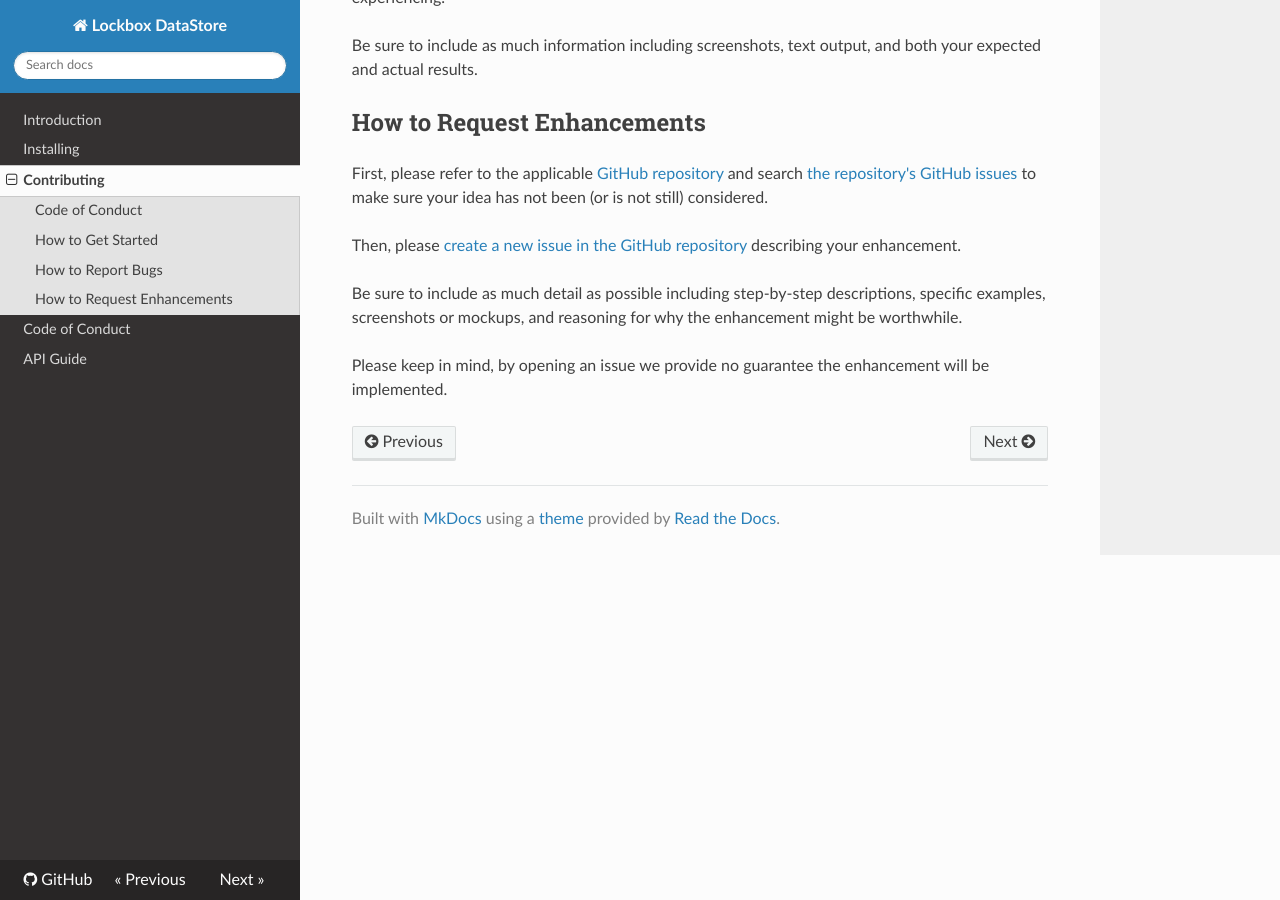
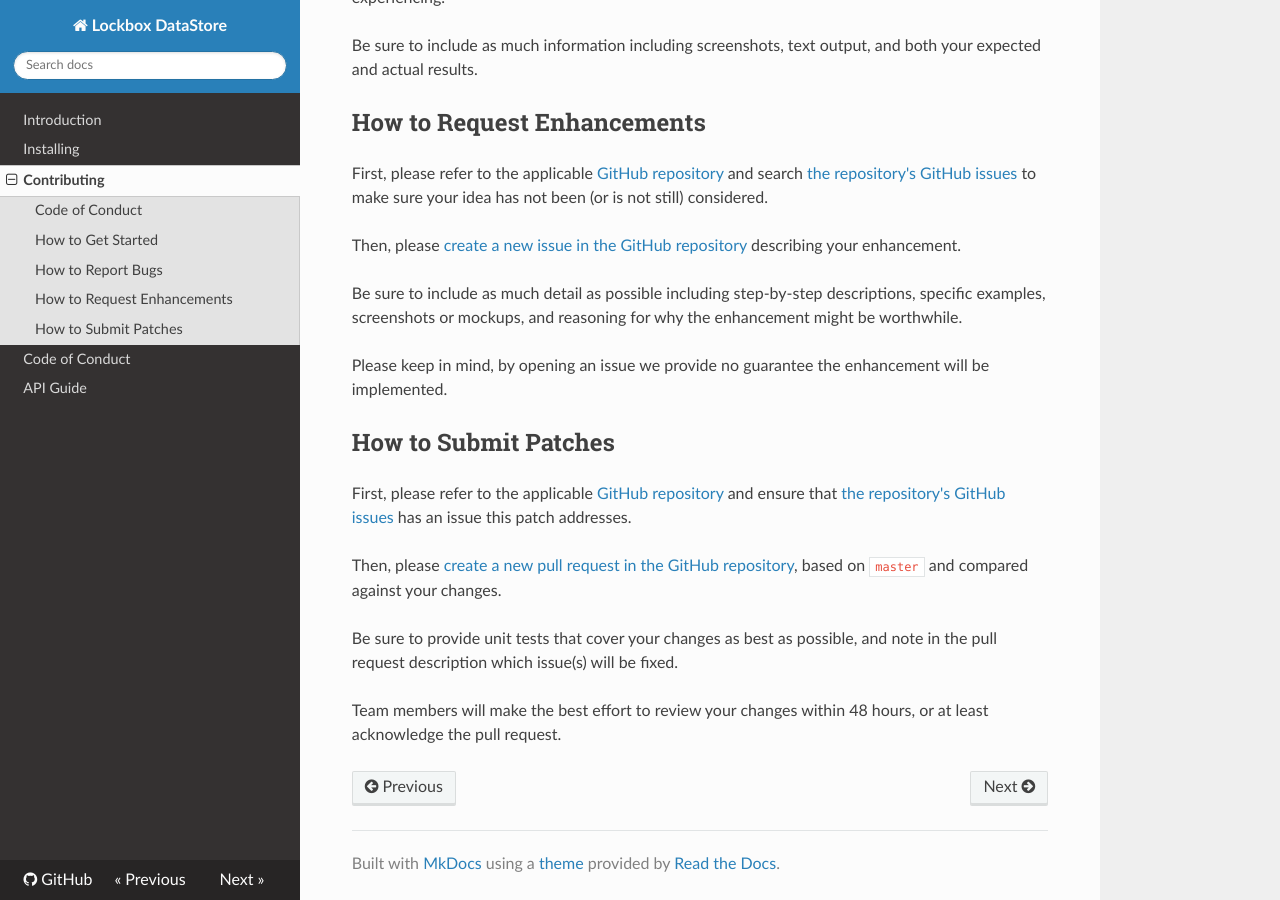
Before and after one commit to mozilla-lockwise/lockbox-datastore, an MkDocs documentation site: the page built from docs/contributing.md, in a window 1280 px wide and 900 px high, scrolled down 582 px. Built offline with MkDocs 1.6.1, drawn with Linux system fonts in a browser that asks for light colours; nearby versions of some CDN libraries; old or Windows-style settings are respelled for this version of MkDocs.

Commit message:
address PRs in contributing

```diff
--- a/docs/contributing.md
+++ b/docs/contributing.md
@@ -27,3 +27,13 @@ Then, please [create a new issue in the GitHub repository](https://github.com/mo
 Be sure to include as much detail as possible including step-by-step descriptions, specific examples, screenshots or mockups, and reasoning for why the enhancement might be worthwhile.
 
 Please keep in mind, by opening an issue we provide no guarantee the enhancement will be implemented.
+
+## How to Submit Patches
+
+First, please refer to the applicable [GitHub repository](https://github.com/orgs/mozilla-lockbox/) and ensure that [the repository's GitHub issues](https://github.com/mozilla-lockbox/lockbox-datastore/issues) has an issue this patch addresses.
+
+Then, please [create a new pull request in the GitHub repository](https://github.com/mozilla-lockbox/lockbox-datastore/pull/new/master), based on `master` and compared against your changes.
+
+Be sure to provide unit tests that cover your changes as best as possible, and note in the pull request description which issue(s) will be fixed.
+
+Team members will make the best effort to review your changes within 48 hours, or at least acknowledge the pull request.
```
